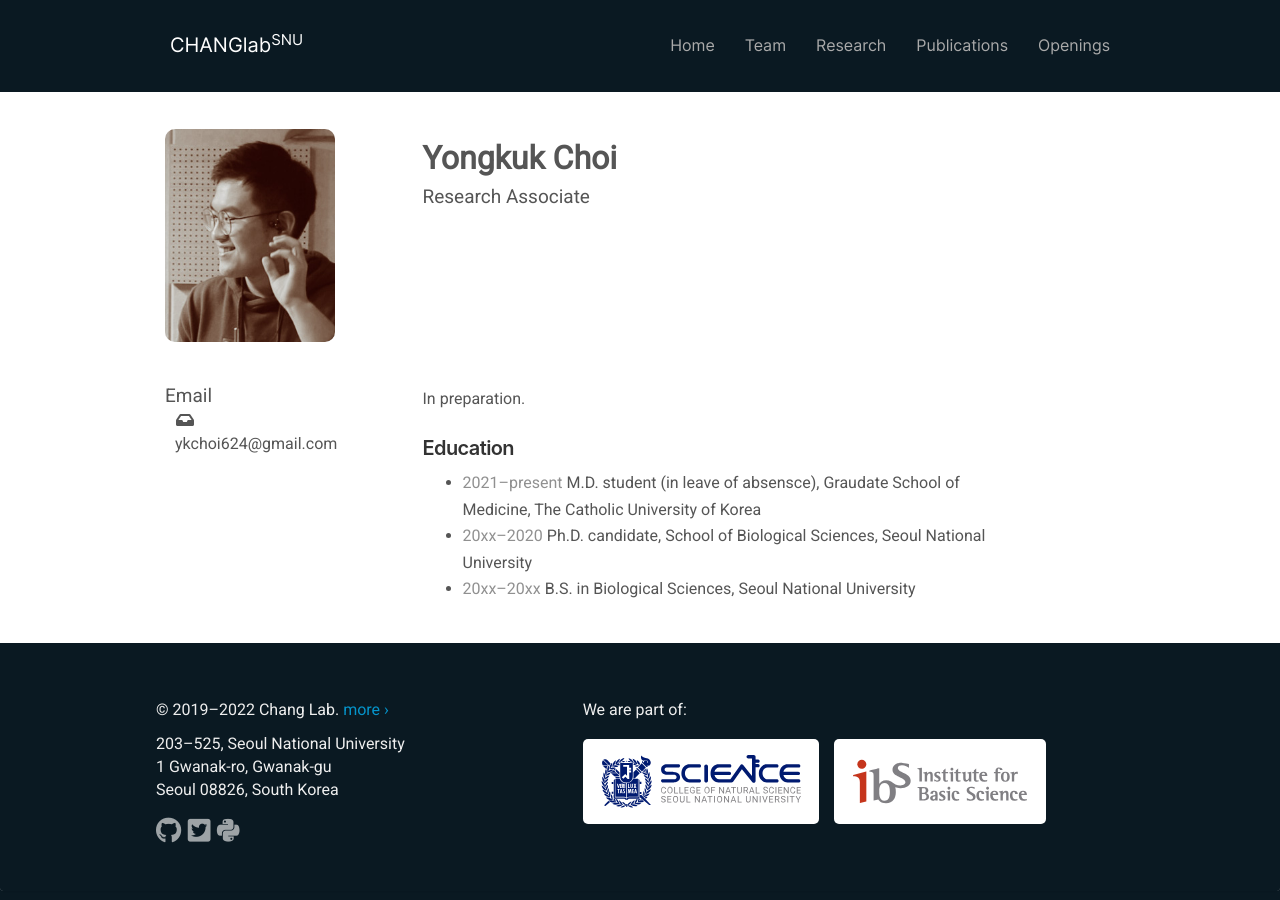
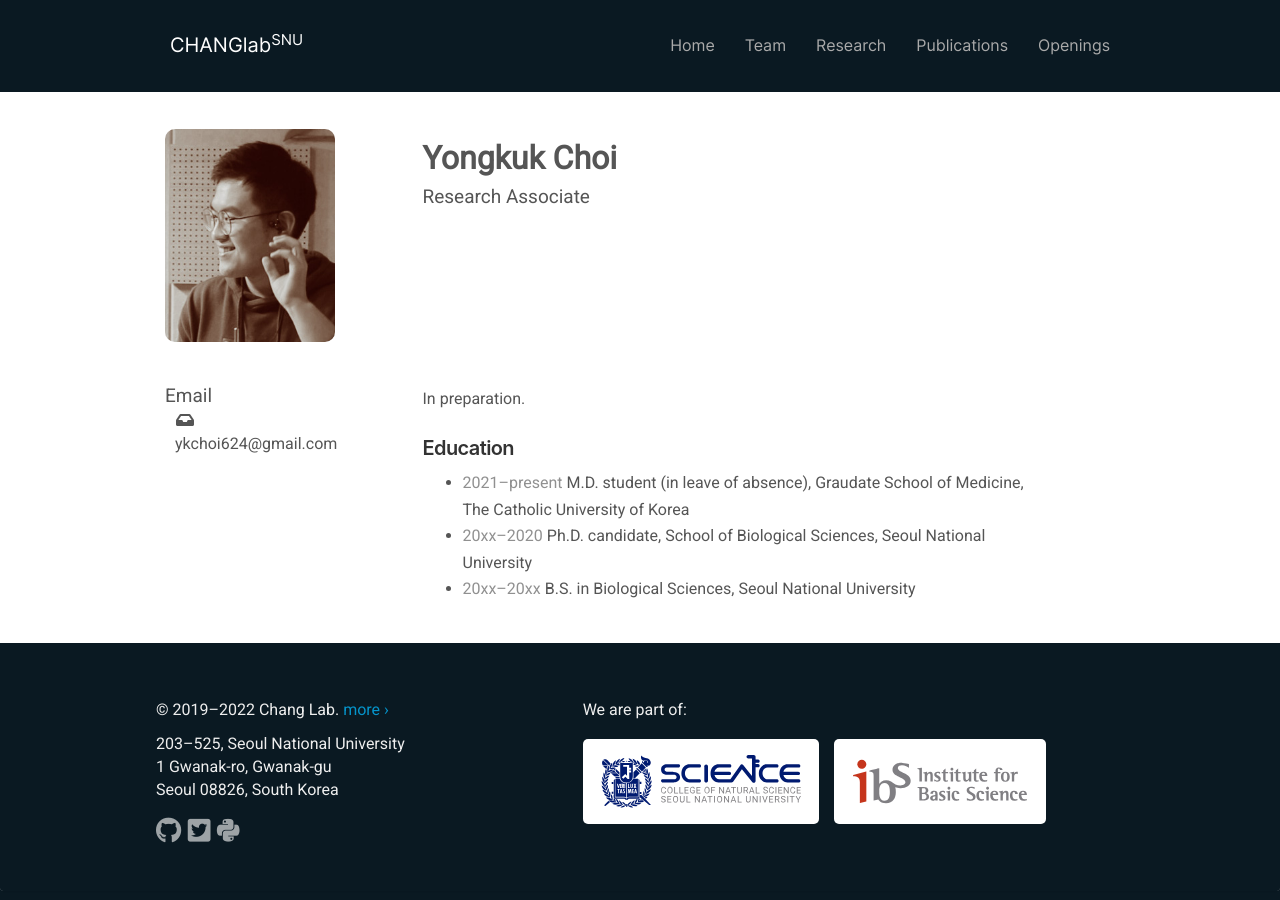
Before and after one commit to ChangLabSNU/ChangLabSNU.github.io, a Jekyll site: the page built from _pages/team/yongkuk-choi.md, in a window 1280 px wide. Built offline with Jekyll 4.4.1, drawn with Linux system fonts in a browser that asks for light colours; nearby versions of some CDN libraries; some web fonts are replaced.

Commit message:
Fix typo.

```diff
--- a/_pages/team/yongkuk-choi.md
+++ b/_pages/team/yongkuk-choi.md
@@ -18,7 +18,7 @@ In preparation.
 #### Education
 
 <ul class="chronological">
-  <li><span>2021–present</span> M.D. student (in leave of absensce), Graudate School of Medicine, The Catholic University of Korea</li>
+  <li><span>2021–present</span> M.D. student (in leave of absence), Graudate School of Medicine, The Catholic University of Korea</li>
   <li><span>20xx–2020</span> Ph.D. candidate, School of Biological Sciences, Seoul National University</li>
   <li><span>20xx–20xx</span> B.S. in Biological Sciences, Seoul National University</li>
 </ul>
```
